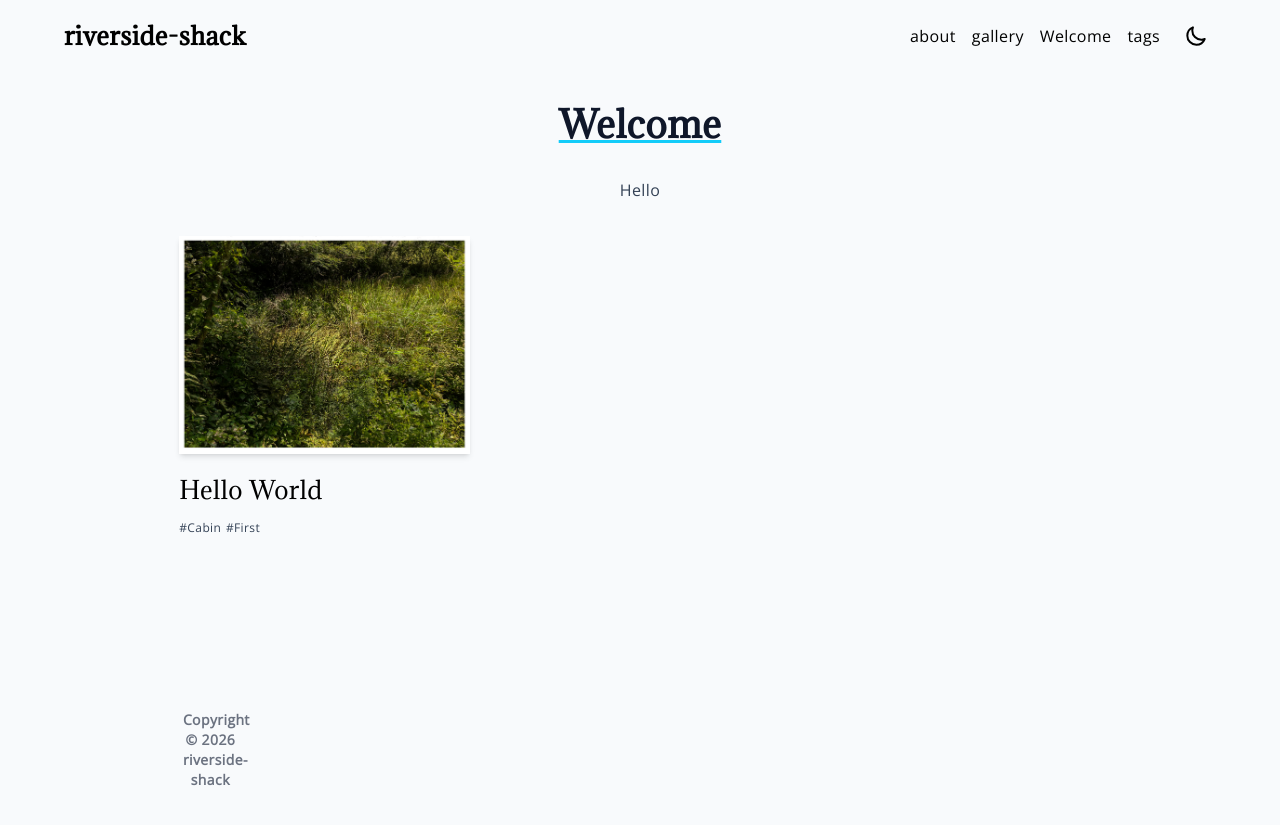
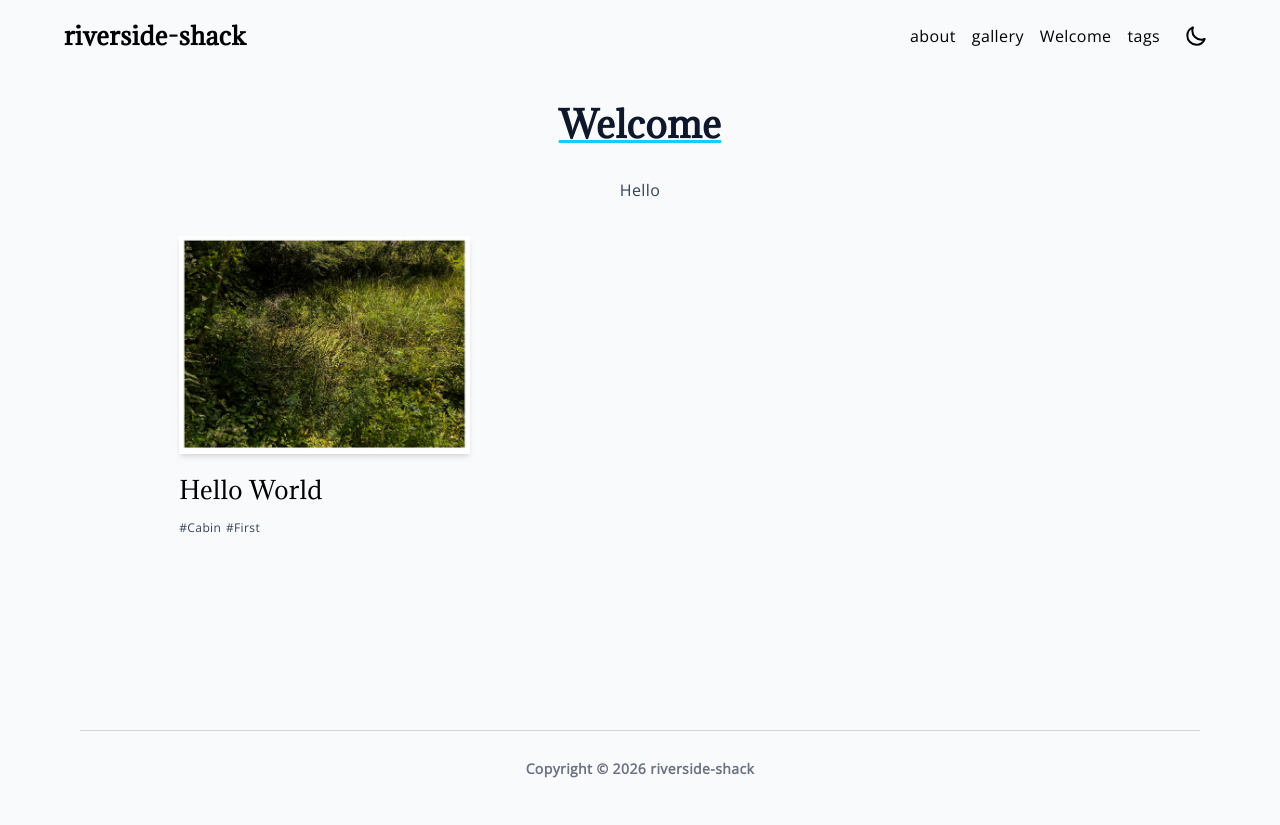
Before and after one commit to LattVines/riverside-shack, a Jekyll site: the page built from index.md, in a window 1280 px wide. Shown: the top 825 px of the page. Built offline with Jekyll 4.4.1, drawn with Linux system fonts in a browser that asks for light colours; our own code applies the rules of GitHub Pages for plain Markdown files.

Commit message:
fixed footer

```diff
--- a/_includes/footer.html
+++ b/_includes/footer.html
@@ -2,39 +2,6 @@
 
 <footer class="relative pt-24 pb-6">
   <div class="container mx-auto px-4">
-    <div class="flex flex-wrap text-left lg:text-left">
-      <!-- This section below was rendering the title from _data.en.yml. -->
-      <!-- <div class="w-full lg:w-6/12 px-4">
-        <h4 class="text-3xl fonat-semibold">{{ site.data[site.lang].footer.title | default: "Let's keep in touch!" |
-          localize}}</h4>
-        <span class="text-lg dark:text-slate-300 my-4">
-          {{ site.data[site.lang].footer.description | default: "Find us on any of these platforms." }}
-        </span>
-        {% include social.html %}
-      </div> -->
-
-
-
-      <!-- This section had a mini navigation for other pages in the footer -->
-      <!-- <div class="w-full lg:w-6/12 px-4">
-        <div class="flex flex-wrap text-right mb-6">
-          <div class="w-full lg:w-4/12 px-4 ml-auto">
-            <span class="block uppercase text-slate-800 dark:text-slate-200 font-semibold mb-2">{{
-              site.data[site.lang].footer.pages | default: "Pages" }}</span>
-            <ul>
-              {% for page in site.pages %}
-              <li>
-                <a class="text-slate-600 hover:text-slate-800 dark:text-slate-300 dark:hover:text-slate-200 "
-                  href="{{ page.url | relative_url }}">{{ page.title }}</a>
-              </li>
-              {% endfor %}
-            </ul>
-          </div>
-        </div>
-      </div>
-    </div> -->
-
-
     <hr class="my-6 border-gray-300">
     <div class="flex flex-wrap items-center md:justify-between justify-center">
       <div class="w-full md:w-4/12 px-4 mx-auto text-center">
```
